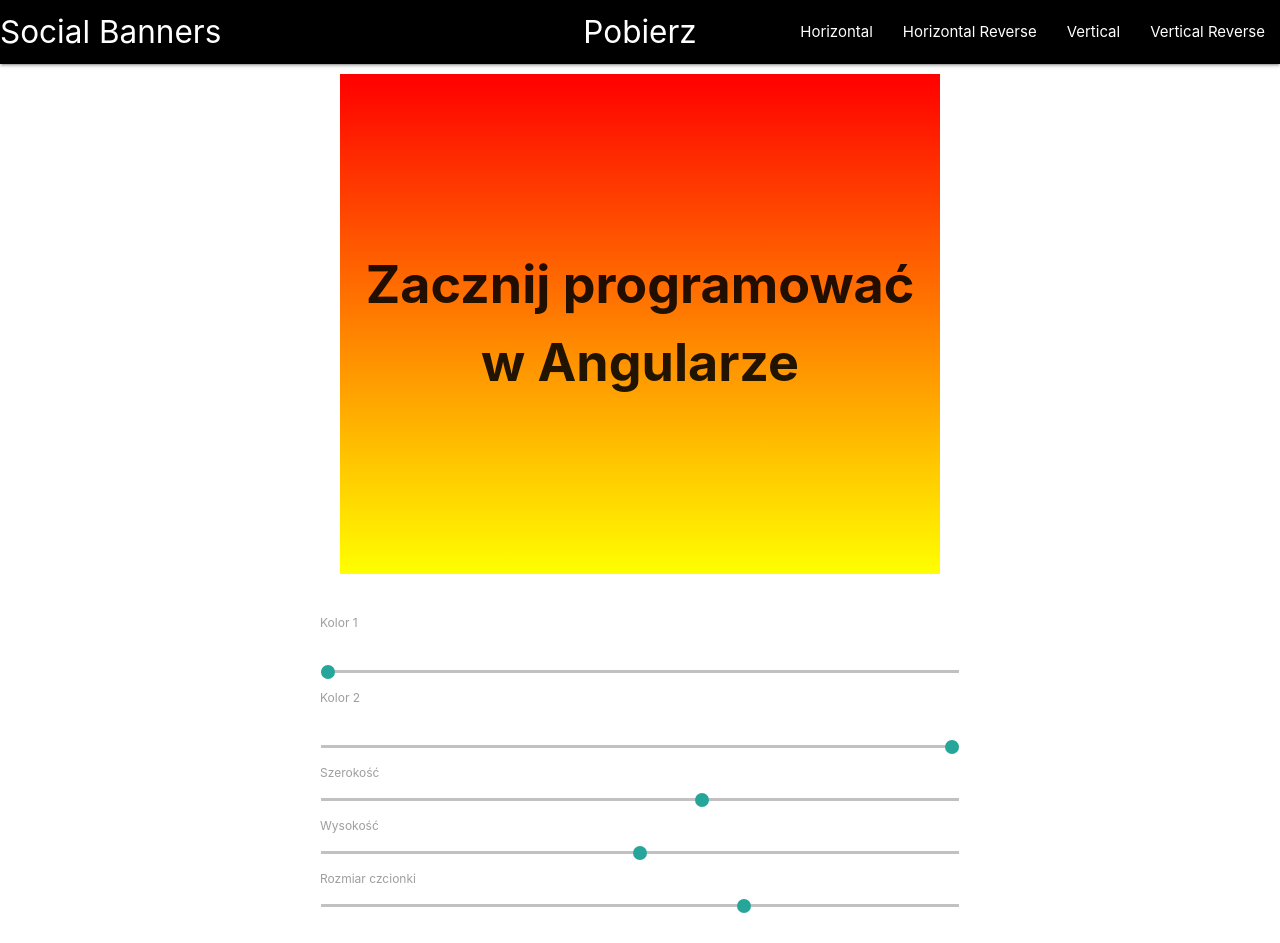
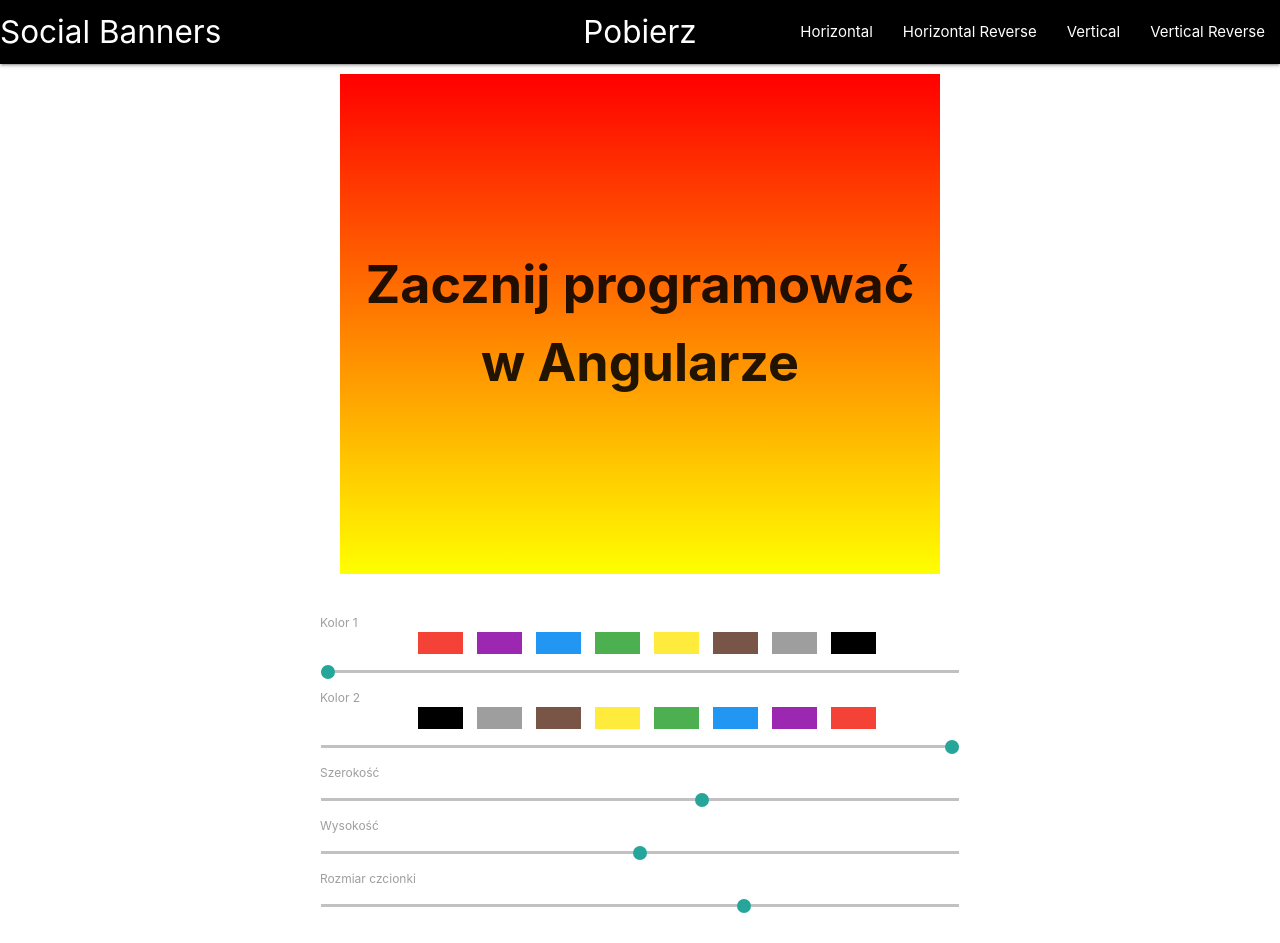
Before and after one commit to ArturPaluszkiewicz/angular-studing-social-banner, an Angular app: page / in a window 1280 px wide. Built offline with nearby package versions, Linux system fonts and the light colour scheme.

Commit message:
add color changing

```diff
--- a/src/app/app.component.html
+++ b/src/app/app.component.html
@@ -30,14 +30,22 @@
   <div class="settings">
     <label>Kolor 1</label>
     <div class="colors">
-      <span class="badge"></span>
+      <span class="badge"
+      *ngFor="let color of colors"
+      [ngClass]="color"
+      (click)="changeColor1(color)">
+    </span>
     </div>
 
     <input type="range" min="0" max="100" [(ngModel)]="percentColor1"/>
 
     <label>Kolor 2</label>
     <div class="colors">
-      <span class="badge"></span>
+      <span class="badge"
+      *ngFor="let color of colors.reverse()"
+       [ngClass]="color"
+       (click)="changeColor2(color)">
+      </span>
     </div>
     <input type="range" min="0" max="100" [(ngModel)]="percentColor2"/>
 
--- a/src/app/app.component.ts
+++ b/src/app/app.component.ts
@@ -50,4 +50,10 @@
   saveImage(element: HTMLDivElement) {
     domtoimage.toBlob(element).then(blob => saveAs(blob));
   }
+  changeColor1(color: string){
+    this.color1=color;
+  }
+  changeColor2(color: string){
+    this.color2=color;
+  }
 }
```
